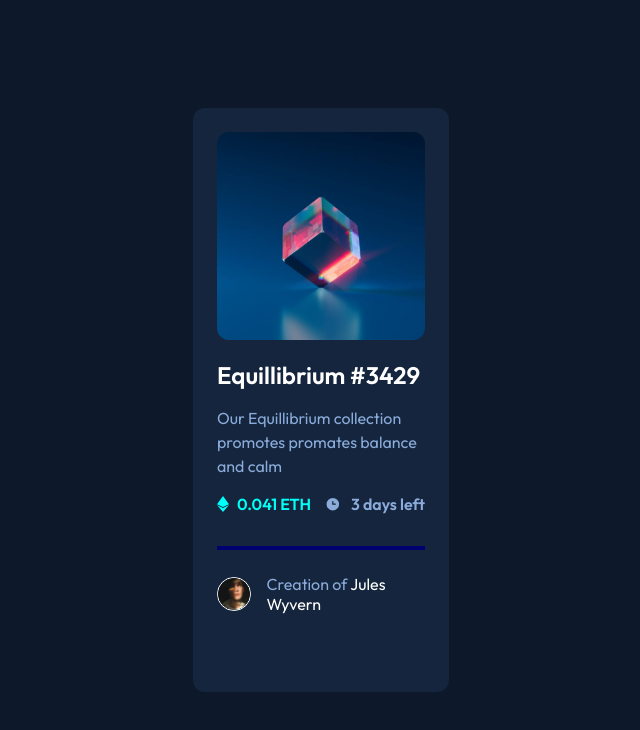
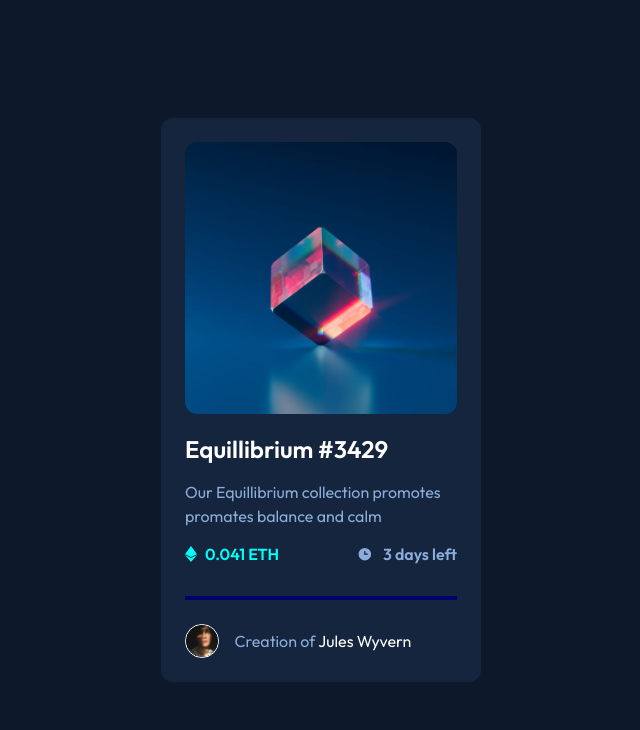
Before and after one commit to WesleyKaihara/nft-preview-card, a plain HTML site: page index.html in a window 1280 px wide. Shown: the whole page, without its empty margins (319-959 px from the left). Drawn offline with Linux system fonts and the light colour scheme.

Commit message:
[fix]:Alteração tamanho do Card - 20% para 20em

```diff
--- a/index.html
+++ b/index.html
@@ -13,12 +13,11 @@
   <link rel="preconnect" href="https://fonts.googleapis.com">
   <link rel="preconnect" href="https://fonts.gstatic.com" crossorigin>
   <link href="https://fonts.googleapis.com/css2?family=Outfit:wght@300;400;600&display=swap" rel="stylesheet">
-  <link rel="stylesheets" href />
   <link rel="stylesheet" href="style.css">
 </head>
 
 <body>
-  <div class="Prices_NFTs">
+  <main class="Prices_NFTs">
     <div class="card">
       <div class="card_img">
         <img src="./images/image-equilibrium.jpg" alt="NFT" class="cardNFT_img">
@@ -42,7 +41,7 @@
         <p class="card_perfil">Creation of <span class="coin_creator">Jules Wyvern</span></p>
       </div>
     </div>
-  </div>
+  </main>
 
 </body>
 
--- a/style.css
+++ b/style.css
@@ -19,10 +19,9 @@ body{
 
 .card{
   background-color: hsl(216, 50%, 16%);
-  width: 20%;
+  width: 20em;
   border-radius: 1.5vh;
   padding: 3vh ;
-  height: 73vh;
 }
 
 .card_title{
```
